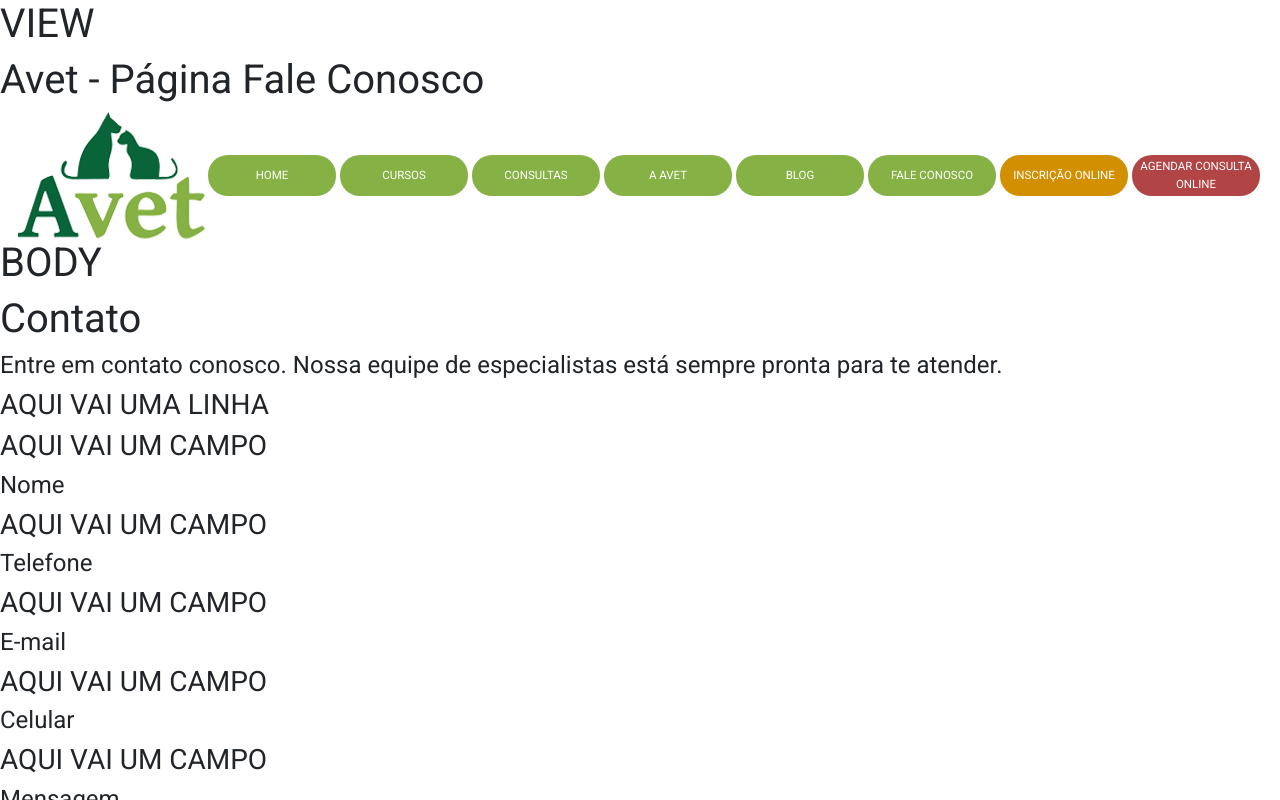
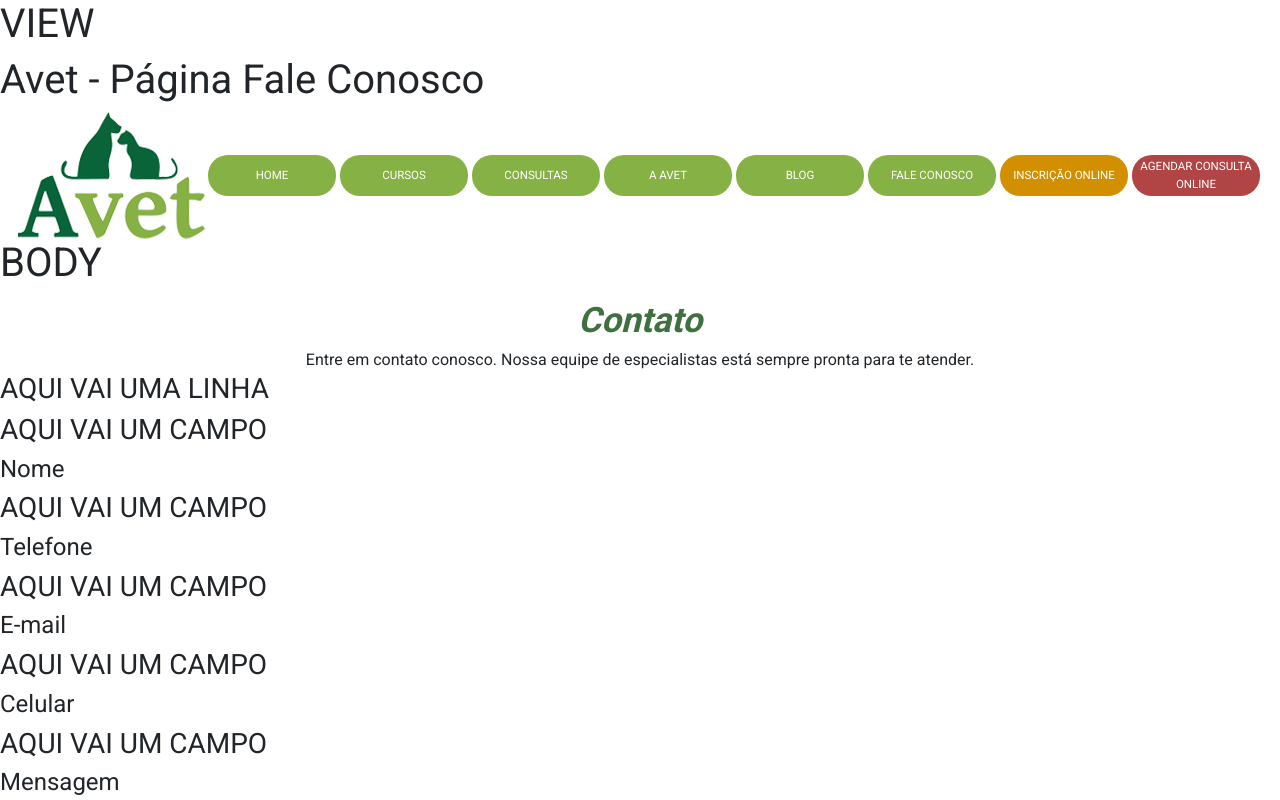
Before and after one commit to marcusviniciusmo/Avet_Cursos_Website, a React (Create React App) app in the folder frontend/: page /faleConosco in a window 1280 px wide. Shown: the top 800 px of the page. Built offline with nearby package versions, Linux system fonts and the light colour scheme.

Commit message:
ContactAreaHeader component styling

```diff
--- a/frontend/src/components/ContactAreaHeader/index.tsx
+++ b/frontend/src/components/ContactAreaHeader/index.tsx
@@ -1,3 +1,5 @@
+import './styles.css';
+
 type Props = {
   areaTitle: string,
   areaText: string
@@ -5,10 +7,12 @@ type Props = {
 
 function ContactAreaHeader({ areaTitle, areaText }: Props) {
   return (
-    <>
-      <h1>{areaTitle}</h1>
-      <h4>{areaText}</h4>
-    </>
+    <div id="contactAreaHeaderContainer">
+      <div id='contactAreaHeaderTitle'>
+        <span>{areaTitle}</span>
+      </div>
+      <span>{areaText}</span>
+    </div>
   );
 };
 
--- /dev/null
+++ b/frontend/src/components/ContactAreaHeader/styles.css
@@ -0,0 +1,10 @@
+div#contactAreaHeaderContainer {
+  text-align: center;
+}
+
+div#contactAreaHeaderContainer div#contactAreaHeaderTitle {
+  color: #407040;
+  font-size: 35px;
+  font-weight: bold;
+  font-style: italic;
+}
```
